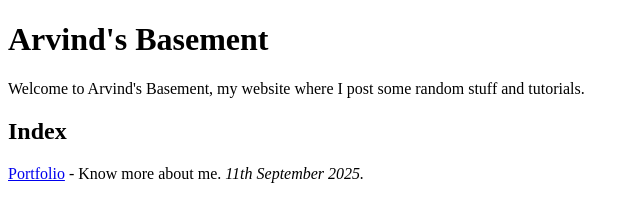
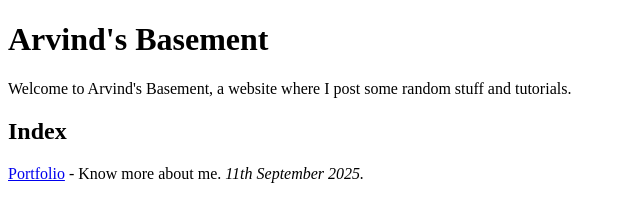
Before and after one commit to crazyarvind/crazyarvind.github.io, a plain HTML site: page index.html in a window 1280 px wide. Shown: the full height of the page, 0-640 px from the left. Drawn offline with Linux system fonts and the light colour scheme.

Commit message:
Minor Change

```diff
--- a/index.html
+++ b/index.html
@@ -7,7 +7,7 @@
 </head>
 <body>
     <h1>Arvind's Basement</h1>
-    <p>Welcome to Arvind's Basement, my website where I post some random stuff and tutorials.</p>
+    <p>Welcome to Arvind's Basement, a website where I post some random stuff and tutorials.</p>
     <h2>Index</h2>
     <p><a href="portfolio.html">Portfolio</a> - Know more about me. <i>11th September 2025.</i></p>
 </body>
```
